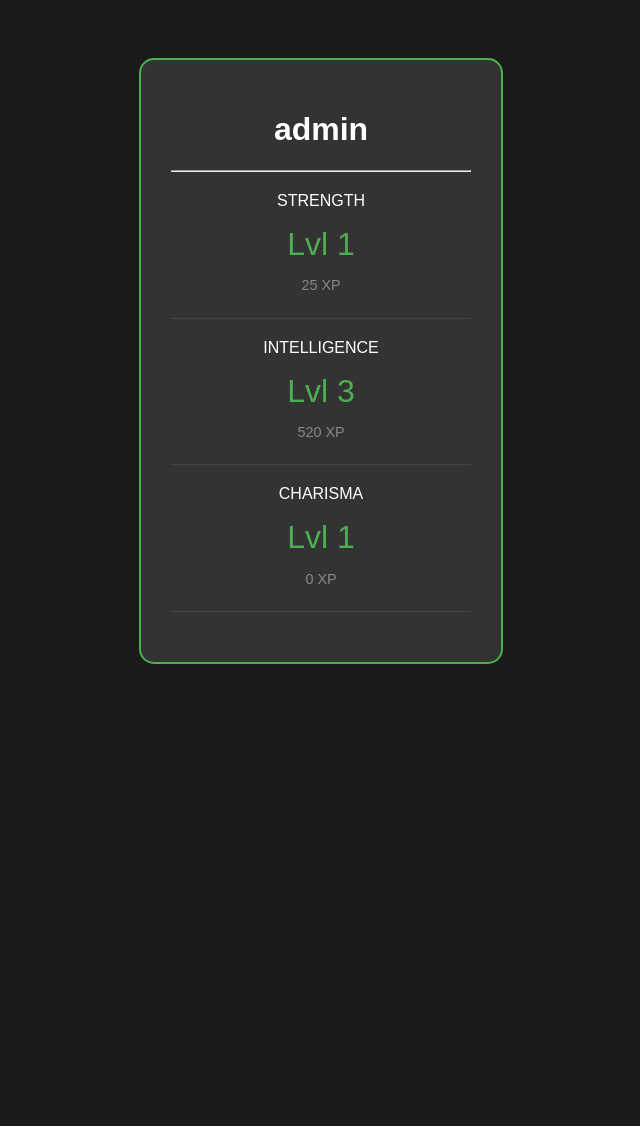
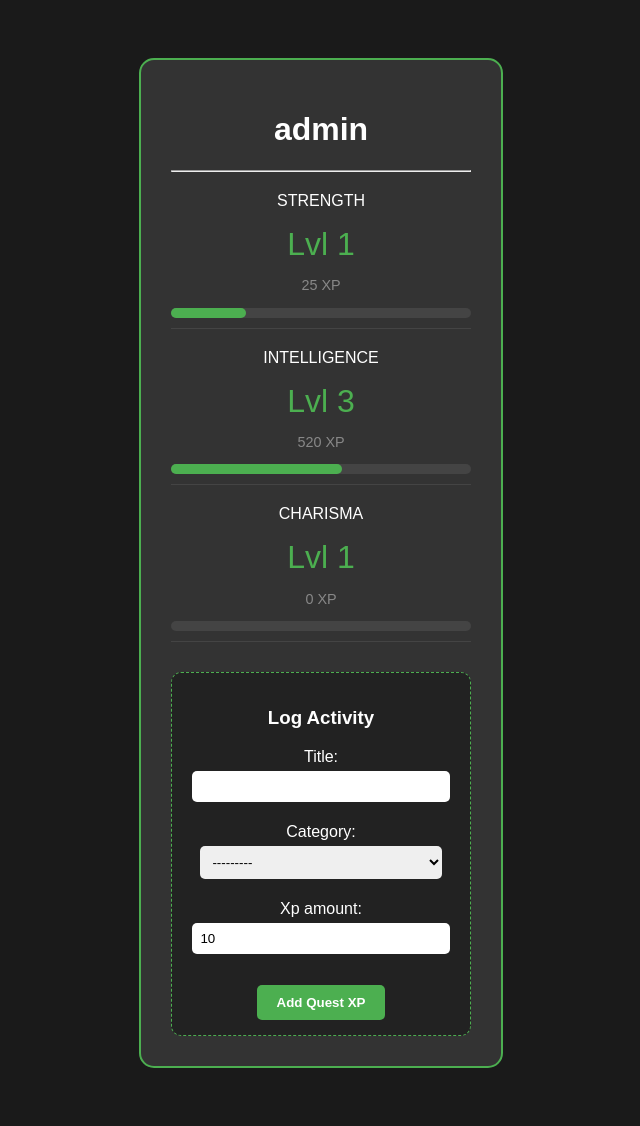
Before and after one commit to Jonbosss/Get-Skilled-On, a Django app: page /profile/ in a window 1280 px wide. Shown: the whole page, without its empty margins (319-959 px from the left). Before the commit the page ends 664 px from the top, so only its background shows below. Run offline with Django 5.2, Linux system fonts and the light colour scheme; a user stored in the database is signed in; data comes from the database, SQL or seed files in the repository; both versions use the stored data as it was after the commit.

Commit message:
Added quick add button to profile and synched it to the database for real time tracking

```diff
--- /dev/null
+++ b/tracker/forms.py
@@ -0,0 +1,8 @@
+from django import forms
+from .models import Activity
+
+
+class ActivityForm(forms.ModelForm):
+    class Meta:
+        model = Activity
+        fields = ['title', 'category', 'xp_amount']
--- a/tracker/templates/tracker/profile.html
+++ b/tracker/templates/tracker/profile.html
@@ -38,6 +38,53 @@
             color: #888;
             font-size: 0.9em;
         }
+
+        .progress-bg {
+            background: #444;
+            border-radius: 10px;
+            height: 10px;
+            width: 100%;
+            margin-top: 5px;
+        }
+
+        .progress-fill {
+            background: #4caf50;
+            height: 10px;
+            border-radius: 10px;
+            transition: width 0.5s;
+        }
+
+        .log-box {
+            margin-top: 30px;
+            background: #222;
+            padding: 15px;
+            border-radius: 10px;
+            border: 1px dashed #4caf50;
+        }
+
+        .log-box input,
+        .log-box select {
+            width: 90%;
+            margin: 5px 0;
+            padding: 8px;
+            border-radius: 5px;
+            border: none;
+        }
+
+        .btn {
+            background: #4caf50;
+            color: white;
+            border: none;
+            padding: 10px 20px;
+            border-radius: 5px;
+            cursor: pointer;
+            font-weight: bold;
+            margin-top: 10px;
+        }
+
+        .btn:hover {
+            background: #45a049;
+        }
     </style>
 </head>
 
@@ -51,19 +98,38 @@
             <p>STRENGTH</p>
             <p class="level">Lvl {{ profile.strength }}</p>
             <p class="xp">{{ profile.str_xp }} XP</p>
+            <div class="progress-bg">
+                <div class="progress-fill" style="width: {{ str_prog }}%;"></div>
+            </div>
         </div>
 
         <div class="stat">
             <p>INTELLIGENCE</p>
             <p class="level">Lvl {{ profile.intelligence }}</p>
             <p class="xp">{{ profile.int_xp }} XP</p>
+            <div class="progress-bg">
+                <div class="progress-fill" style="width: {{ int_prog }}%;"></div>
+            </div>
         </div>
 
         <div class="stat">
             <p>CHARISMA</p>
             <p class="level">Lvl {{ profile.charisma }}</p>
             <p class="xp">{{ profile.cha_xp }} XP</p>
+            <div class="progress-bg">
+                <div class="progress-fill" style="width: {{ cha_prog }}%;"></div>
+            </div>
         </div>
+
+        <div class="log-box">
+            <h3>Log Activity</h3>
+            <form method="POST">
+                {% csrf_token %}
+                {{ form.as_p }}
+                <button type="submit" class="btn">Add Quest XP</button>
+            </form>
+        </div>
+    </div>
     </div>
 
 </body>
--- a/tracker/views.py
+++ b/tracker/views.py
@@ -1,10 +1,34 @@
-from django.shortcuts import render
+from django.shortcuts import render, redirect  # Add redirect
 from .models import Profile
+from .forms import ActivityForm  # Add this import
+import math
 
 
 def profile_view(request):
-    # This finds the stats for the person currently logged in
     profile = Profile.objects.get(user=request.user)
 
-    # This sends those stats to the webpage template
-    return render(request, 'tracker/profile.html', {'profile': profile})
+    # Logic for saving the form
+    if request.method == 'POST':
+        form = ActivityForm(request.POST)
+        if form.is_valid():
+            activity = form.save(commit=False)
+            activity.user = request.user
+            activity.save()
+            return redirect('profile')
+    else:
+        form = ActivityForm()
+
+    # Your existing progress math
+    def get_prog(xp, lvl):
+        next_lvl_xp = (lvl ** 2) * 100
+        return min(int((xp / next_lvl_xp) * 100), 100)
+
+    context = {
+        'profile': profile,
+        'form': form,  # Pass the form to the template
+        'str_prog': get_prog(profile.str_xp, profile.strength),
+        'int_prog': get_prog(profile.int_xp, profile.intelligence),
+        'cha_prog': get_prog(profile.cha_xp, profile.charisma),
+    }
+
+    return render(request, 'tracker/profile.html', context)
```
Also changed, not shown: db.sqlite3.
